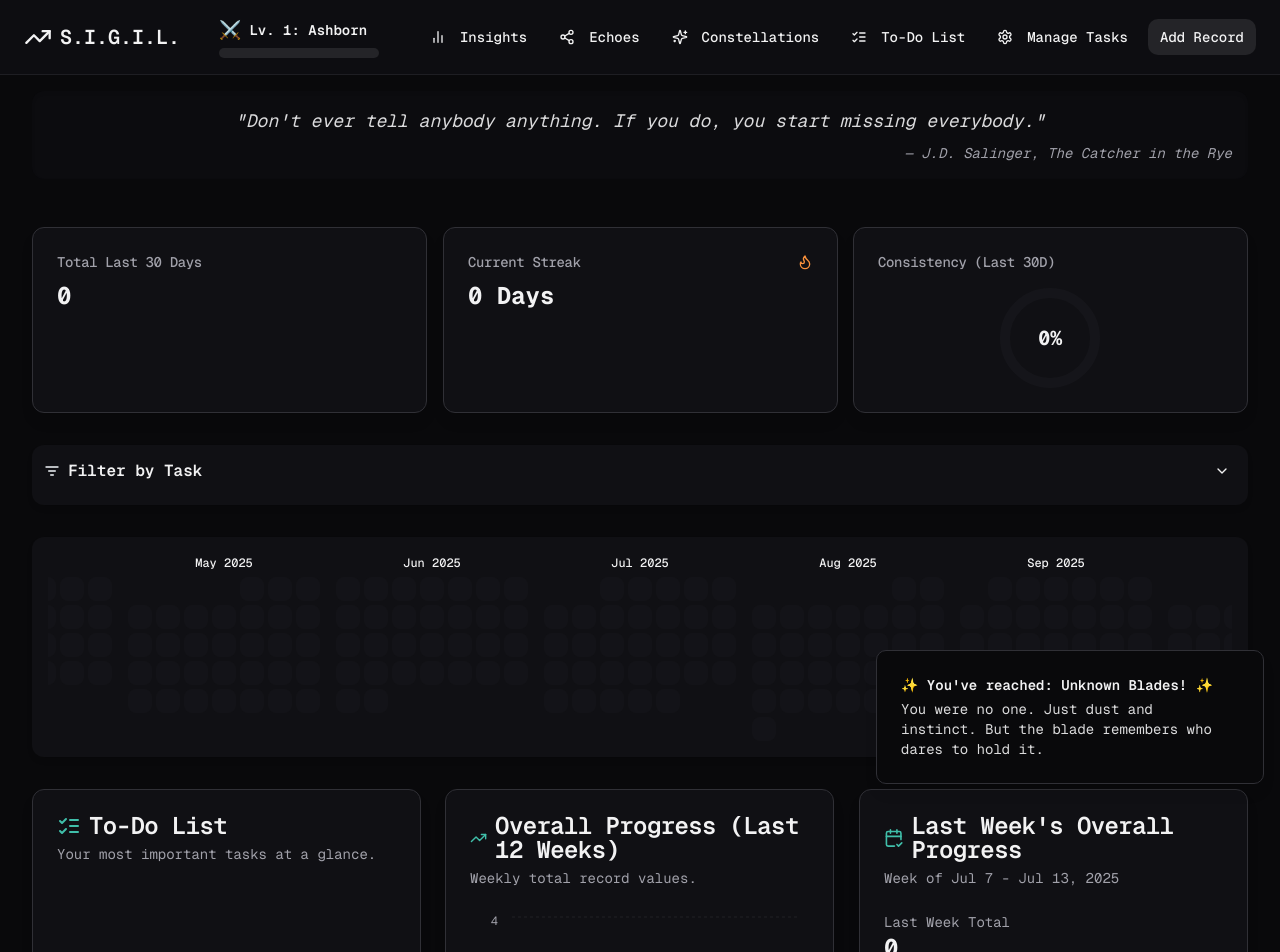
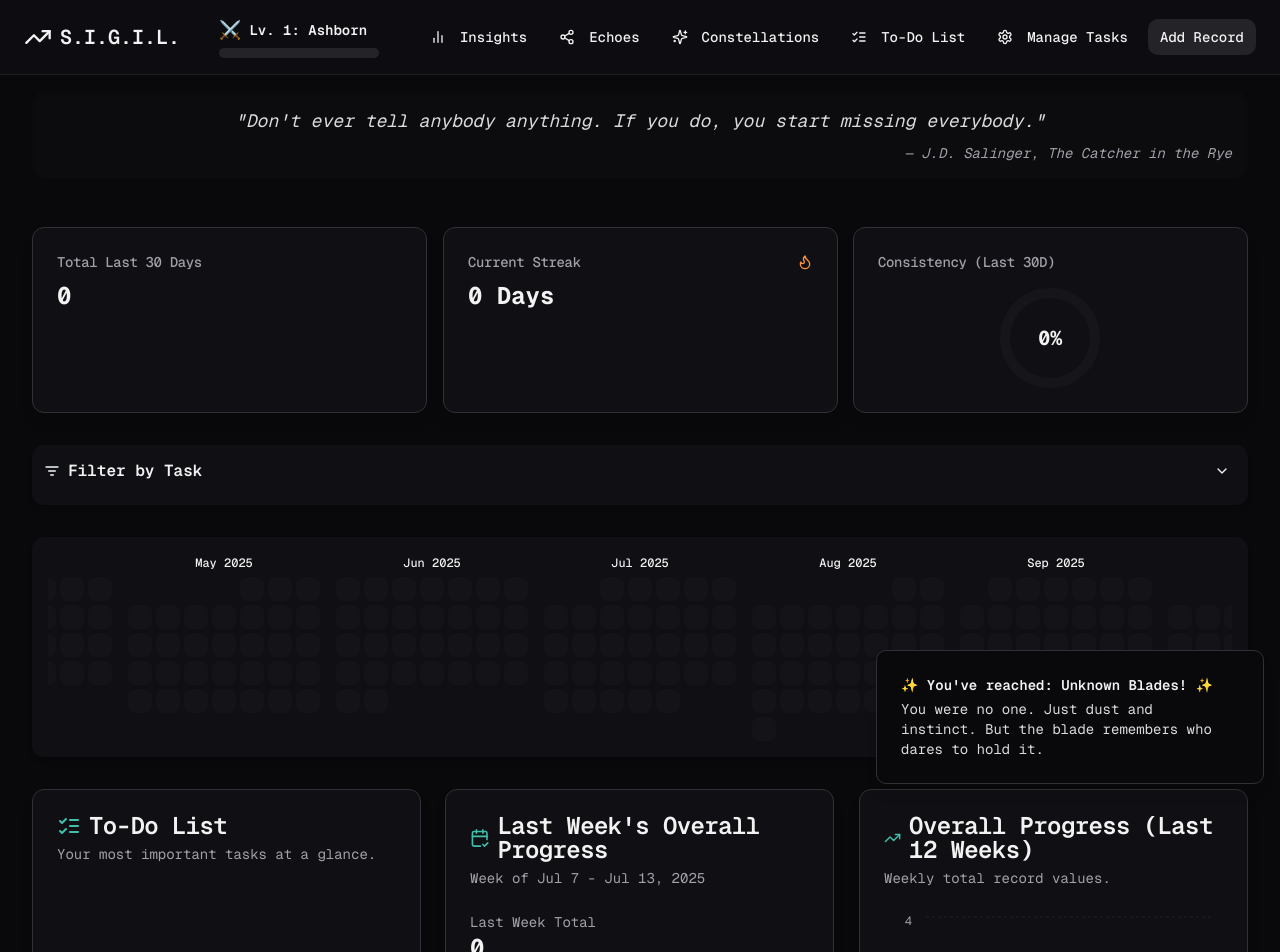
Before and after one commit to Abhi9818-max/SIGIL-clean, a Next.js app: page / in a window 1280 px wide. Shown: the top 952 px of the page. Built offline with nearby package versions, Linux system fonts and the light colour scheme; what @genkit-ai/googleai, genkit would draw is missing.

Commit message:
switch the places of Overall Progress (Last 12 Weeks) and Last Week's Ov

```diff
--- a/src/app/page.tsx
+++ b/src/app/page.tsx
@@ -184,10 +184,10 @@ export default function HomePage() {
           </div>
           <div className="md:col-span-2 grid grid-cols-1 sm:grid-cols-2 gap-6">
             <div className="animate-fade-in-up" style={{ animationDelay: '200ms' }}>
-              <ProgressOverTimeChart selectedTaskFilterId={selectedTaskFilterId} />
+              <WeeklyProgressCard selectedTaskFilterId={selectedTaskFilterId} />
             </div>
             <div className="animate-fade-in-up" style={{ animationDelay: '300ms' }}>
-              <WeeklyProgressCard selectedTaskFilterId={selectedTaskFilterId} />
+              <ProgressOverTimeChart selectedTaskFilterId={selectedTaskFilterId} />
             </div>
             <div className="sm:col-span-2 animate-fade-in-up" style={{ animationDelay: '400ms' }}>
               <AISuggestionsCard />
```
